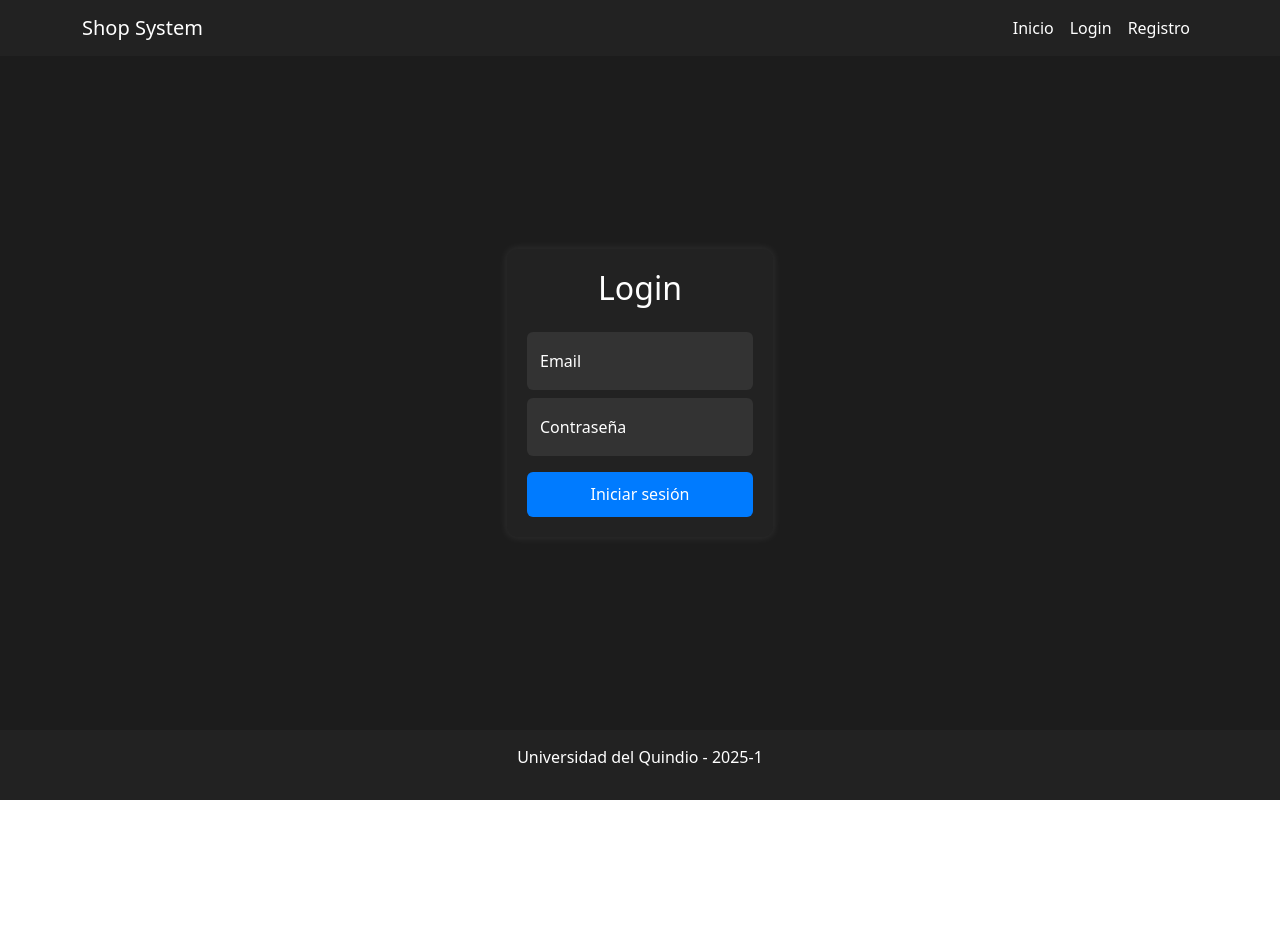
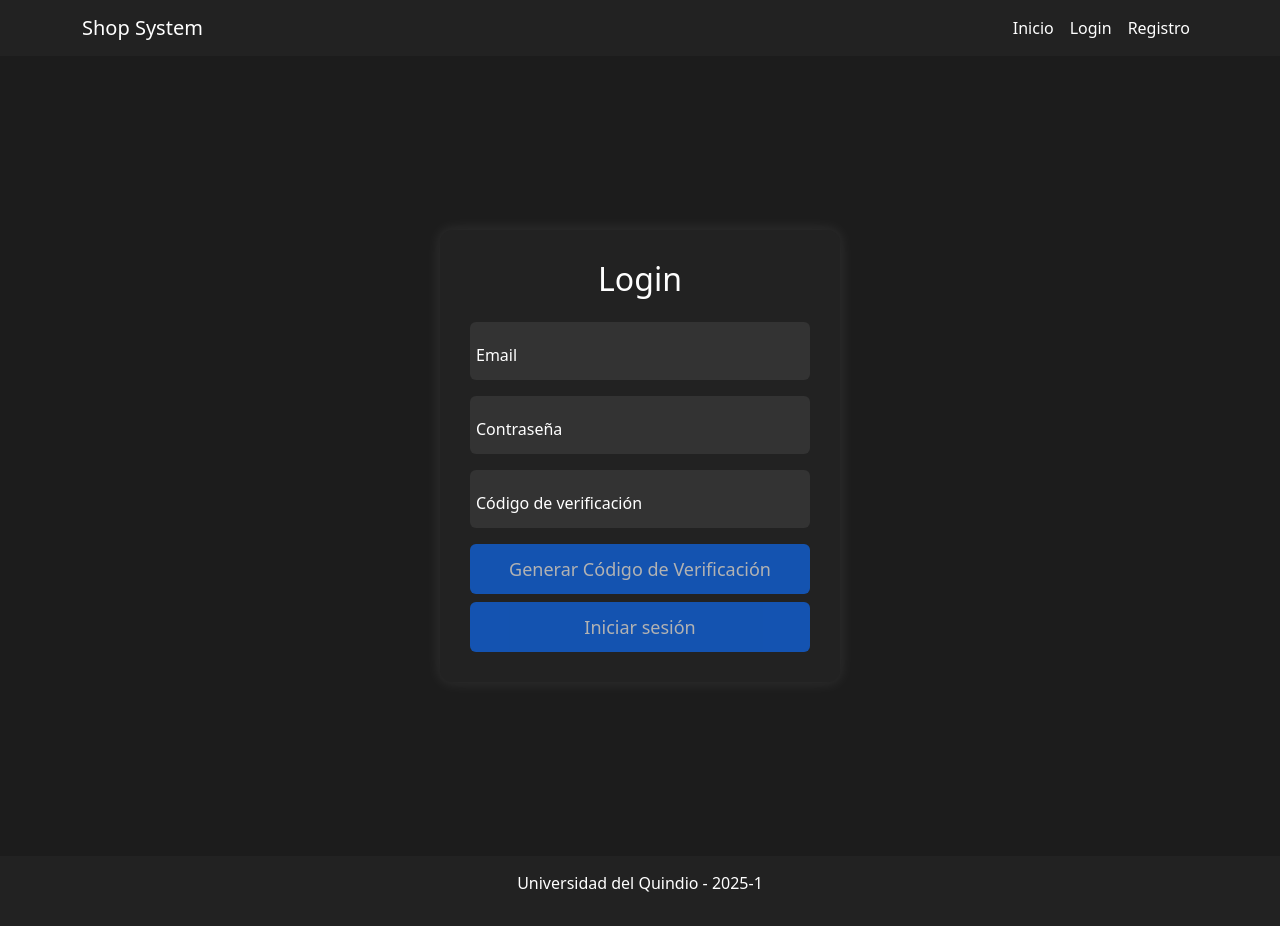
Before and after one commit to HulbertAlejandro/shopSystem-frontend, an Angular app: page /login in a window 1280 px wide. Before the commit the page ends 800 px from the top, so only its background shows below. Built offline with nearby package versions, Linux system fonts and the light colour scheme.

Commit message:
Implementar verificación de cuenta y ajustes en autenticación

```diff
--- a/angular.json
+++ b/angular.json
@@ -22,7 +22,7 @@
             "tsConfig": "tsconfig.app.json",
             "assets": [
               {
-                "glob": "**/*",
+                "glob": "*/",
                 "input": "public"
               }
             ],
@@ -80,7 +80,7 @@
             "tsConfig": "tsconfig.spec.json",
             "assets": [
               {
-                "glob": "**/*",
+                "glob": "*/",
                 "input": "public"
               }
             ],
--- a/package.json
+++ b/package.json
@@ -22,7 +22,7 @@
     "bootstrap": "^5.3.3",
     "buffer": "^6.0.3",
     "rxjs": "~7.8.0",
-    "sweetalert2": "^11.6.13",
+    "sweetalert2": "^11.17.2",
     "tslib": "^2.3.0",
     "zone.js": "~0.15.0"
   },
--- a/src/app/app.routes.ts
+++ b/src/app/app.routes.ts
@@ -2,11 +2,12 @@ import { Routes } from '@angular/router';
 import { InicioComponent } from './componentes/inicio/inicio.component';
 import { LoginComponent } from './componentes/login/login.component';
 import { RegistroComponent } from './componentes/registro/registro.component';
-
+import { VerificacionCuentaComponent } from './componentes/verificacion-cuenta/verificacion-cuenta.component'; // Importar el nuevo componente
 
 export const routes: Routes = [
    { path: '', component: InicioComponent },
    { path: 'login', component: LoginComponent },
    { path: 'registro', component: RegistroComponent },
+   { path: 'verificacion-cuenta', component: VerificacionCuentaComponent },
    { path: "**", pathMatch: "full", redirectTo: "" }
 ];
--- a/src/app/componentes/login/login.component.html
+++ b/src/app/componentes/login/login.component.html
@@ -1,10 +1,89 @@
-<div class="container">
+<!doctype html>
+<html lang="es">
+<head>
+    <meta charset="utf-8">
+    <meta name="viewport" content="width=device-width, initial-scale=1">
+    <title>Login</title>
+    <link href="https://cdn.jsdelivr.net/npm/bootstrap@5.3.0/dist/css/bootstrap.min.css" rel="stylesheet">
+    <style>
+        html, body {
+            height: 100vh;
+            margin: 0;
+            display: flex;
+            justify-content: center;
+            align-items: center;
+            background-color: #1c1c1c;
+            color: white;
+            flex-direction: column;
+        }
+
+        .form-container {
+            max-width: 400px;
+            width: 100%;
+            padding: 30px;
+            background: #222;
+            border-radius: 12px;
+            box-shadow: 0 0 15px rgba(255, 255, 255, 0.1);
+        }
+
+        .form-control {
+            background: #333;
+            color: white !important;
+            border: none;
+            height: 60px;
+            font-size: 16px;
+            padding: 15px;
+        }
+
+        .form-control::placeholder {
+            color: #bbb;
+        }
+
+        .form-control:focus {
+            background: #444;
+            color: white !important;
+        }
+
+        .form-floating label {
+            background: transparent !important;
+            color: white !important;
+            padding: 10px 5px;
+            transform: translateY(10px);
+        }
+
+        .form-floating>label::after {
+            background: transparent !important;
+        }
+
+        input:-webkit-autofill,
+        input:-webkit-autofill:hover,
+        input:-webkit-autofill:focus,
+        input:-webkit-autofill:active {
+            background-color: #333 !important;
+            color: white !important;
+            -webkit-text-fill-color: white !important;
+            -webkit-box-shadow: 0 0 0px 1000px #333 inset !important;
+        }
+
+        .btn-primary {
+            background-color: #007bff;
+            border: none;
+            height: 50px;
+            font-size: 18px;
+        }
+
+        .btn-primary:hover {
+            background-color: #0056b3;
+        }
+    </style>
+</head>
+<body>
     <div class="form-container">
         <form [formGroup]="loginForm" (ngSubmit)="iniciarSesion()">
             <h2 class="text-center mb-4">Login</h2>
 
-        <div class="form-floating mb-2">
-          <input type="correo" class="form-control" id="correo" formControlName="correo" placeholder="Email">
+            <div class="form-floating mb-3">
+                <input type="email" class="form-control" id="correo" formControlName="correo" placeholder="Email">
                 <label for="correo">Email</label>
             </div>
 
@@ -13,15 +92,23 @@
                 <label for="password">Contraseña</label>
             </div>
 
-        <!-- Mensaje de error solo si el botón fue presionado y el formulario es inválido -->
+            <div class="form-floating mb-3">
+                <input type="text" class="form-control" id="codigo" formControlName="codigo" placeholder="Código de verificación">
+                <label for="codigo">Código de verificación</label>
+            </div>
+
+            <!-- Botón para generar código -->
+            <button class="btn btn-primary w-100 mb-2" type="button" (click)="generarCodigo()"
+                [disabled]="loginForm.controls['correo'].invalid">Generar Código de Verificación</button>
+
             @if (submitted && loginForm.invalid) {
                 <p class="text-danger text-center">
-            Por favor, ingrese un email y contraseña válidos.
+                    Por favor, complete todos los campos correctamente.
                 </p>
             }
 
-        <!-- Botón de inicio de sesión -->
-        <button class="btn btn-primary w-100" type="submit">Iniciar sesión</button>
+            <button class="btn btn-primary w-100" type="submit" [disabled]="loginForm.invalid">Iniciar sesión</button>
         </form>
     </div>
-  </div>
+</body>
+</html>
--- a/src/app/componentes/login/login.component.ts
+++ b/src/app/componentes/login/login.component.ts
@@ -1,7 +1,7 @@
 import { Component } from '@angular/core';
 import { AbstractControlOptions, FormBuilder, FormGroup, Validators } from '@angular/forms';
 import { ReactiveFormsModule } from '@angular/forms';
-import { CommonModule } from '@angular/common'; // 🔹 IMPORTANTE: Necesario para usar @if
+import { CommonModule } from '@angular/common'; // 🔹 Necesario para usar @if
 import { AuthService } from '../../services/auth.service';
 import { LoginDTO } from '../../dto/login-dto';
 import Swal from 'sweetalert2';
@@ -19,26 +19,25 @@ export class LoginComponent {
 
   submitted = false; // Variable para controlar si se intentó enviar el formulario
 
-  constructor(private formBuilder: FormBuilder, private authService : AuthService,
+  constructor(private formBuilder: FormBuilder, private authService: AuthService,
     private tokenService: TokenService) {
     this.crearFormulario();
-
   }
 
   private crearFormulario() {
     this.loginForm = this.formBuilder.group({
       correo: ['', [Validators.required, Validators.email]],
-      password: ['', [Validators.required, Validators.minLength(7)]]
-    }
-  );
-
+      password: ['', [Validators.required, Validators.minLength(7)]],
+      codigo: ['', [Validators.required]] // 🔹 Se agregó el campo para el código de verificación
+    });
   }
 
   public iniciarSesion() {
     const loginDTO = this.loginForm.value as LoginDTO;
 
-    console.log(loginDTO.correo)
-    console.log(loginDTO.password)
+    console.log(loginDTO.correo);
+    console.log(loginDTO.password);
+    console.log(loginDTO.codigo); // 🔹 Se imprime el código de verificación
 
     this.authService.iniciarSesion(loginDTO).subscribe({
       next: (data) => {
@@ -46,12 +45,16 @@ export class LoginComponent {
       },
       error: (error) => {
         Swal.fire({
-            icon: 'error',
-            title: 'Error',
-            text: error.error.respuesta
+          icon: 'error',
+          title: 'Error',
+          text: error.error.respuesta
         });
-      },
+      }
     });
+  }
 
+  // 🔹 Función para generar el código de verificación (vacía por ahora)
+  public generarCodigo() {
+    console.log("Botón de generar código presionado");
   }
 }
--- a/src/app/componentes/registro/registro.component.html
+++ b/src/app/componentes/registro/registro.component.html
@@ -6,7 +6,6 @@
     <title>Registro</title>
     <link href="https://cdn.jsdelivr.net/npm/bootstrap@5.3.0/dist/css/bootstrap.min.css" rel="stylesheet">
     <style>
-        /* Centrar completamente el formulario */
         html, body {
             height: 100vh;
             margin: 0;
@@ -18,11 +17,10 @@
             flex-direction: column;
         }
 
-        /* Estilos del formulario */
         .form-container {
-            max-width: 600px; /* Más ancho */
+            max-width: 600px;
             width: 100%;
-            padding: 25px;
+            padding: 30px;
             background: #222;
             border-radius: 12px;
             box-shadow: 0 0 15px rgba(255, 255, 255, 0.1);
@@ -30,10 +28,11 @@
 
         .form-control {
             background: #333;
-            color: white;
+            color: white !important;
             border: none;
-            height: 45px;
-            font-size: 18px;
+            height: 50px;
+            font-size: 16px;
+            padding: 10px;
         }
 
         .form-control::placeholder {
@@ -42,7 +41,28 @@
 
         .form-control:focus {
             background: #444;
-            color: white;
+            color: white !important;
+        }
+
+        .form-floating label {
+            background: transparent !important;
+            color: white !important;
+            padding: 10px 5px;
+            transform: translateY(8px);
+        }
+
+        .form-floating>label::after {
+            background: transparent !important;
+        }
+
+        input:-webkit-autofill,
+        input:-webkit-autofill:hover,
+        input:-webkit-autofill:focus,
+        input:-webkit-autofill:active {
+            background-color: #333 !important;
+            color: white !important;
+            -webkit-text-fill-color: white !important;
+            -webkit-box-shadow: 0 0 0px 1000px #333 inset !important;
         }
 
         .btn-primary {
@@ -55,17 +75,6 @@
         .btn-primary:hover {
             background-color: #0056b3;
         }
-
-        /* Footer pegado abajo */
-        footer {
-            width: 100%;
-            text-align: center;
-            padding: 10px;
-            background: #222;
-            color: white;
-            position: absolute;
-            bottom: 0;
-        }
     </style>
 </head>
 <body>
@@ -75,14 +84,14 @@
 
             <div class="row">
                 <div class="col-md-6">
-                    <div class="form-floating mb-2">
-                        <input type="text" class="form-control" id="cedula" formControlName="cedula" placeholder="cedula">
+                    <div class="form-floating mb-3">
+                        <input type="text" class="form-control" id="cedula" formControlName="cedula" placeholder="Cédula">
                         <label for="cedula">Cédula</label>
                     </div>
                 </div>
                 <div class="col-md-6">
-                    <div class="form-floating mb-2">
-                        <input type="text" class="form-control" id="nombre" formControlName="nombre" placeholder="nombre">
+                    <div class="form-floating mb-3">
+                        <input type="text" class="form-control" id="nombre" formControlName="nombre" placeholder="Nombre">
                         <label for="nombre">Nombre</label>
                     </div>
                 </div>
@@ -90,14 +99,14 @@
 
             <div class="row">
                 <div class="col-md-6">
-                    <div class="form-floating mb-2">
-                        <input type="email" class="form-control" id="correo" formControlName="correo" placeholder="email">
+                    <div class="form-floating mb-3">
+                        <input type="email" class="form-control" id="correo" formControlName="correo" placeholder="Email">
                         <label for="correo">Email</label>
                     </div>
                 </div>
                 <div class="col-md-6">
-                    <div class="form-floating mb-2">
-                        <input type="text" class="form-control" id="direccion" formControlName="direccion" placeholder="direccion">
+                    <div class="form-floating mb-3">
+                        <input type="text" class="form-control" id="direccion" formControlName="direccion" placeholder="Dirección">
                         <label for="direccion">Dirección</label>
                     </div>
                 </div>
@@ -105,33 +114,30 @@
 
             <div class="row">
                 <div class="col-md-6">
-                    <div class="form-floating mb-2">
-                        <input type="number" class="form-control" id="telefono" formControlName="telefono" placeholder="telefono">
+                    <div class="form-floating mb-3">
+                        <input type="number" class="form-control" id="telefono" formControlName="telefono" placeholder="Teléfono">
                         <label for="telefono">Teléfono</label>
                     </div>
                 </div>
                 <div class="col-md-6">
-                    <div class="form-floating mb-2">
-                        <input type="password" class="form-control" id="password" formControlName="password" placeholder="password">
+                    <div class="form-floating mb-3">
+                        <input type="password" class="form-control" id="password" formControlName="password" placeholder="Contraseña">
                         <label for="password">Contraseña</label>
                     </div>
                 </div>
             </div>
 
             <div class="form-floating mb-3">
-                <input type="password" class="form-control" id="confirmaPassword" formControlName="confirmaPassword" placeholder="confirmaPassword">
+                <input type="password" class="form-control" id="confirmaPassword" formControlName="confirmaPassword" placeholder="Repetir Contraseña">
                 <label for="confirmaPassword">Repetir Contraseña</label>
             </div>
 
-            <!-- Mostrar mensaje si las contraseñas no coinciden -->
             @if (registroForm.hasError('passwordsMismatch')) {
                 <p class="text-danger">Las contraseñas no coinciden</p>
             }
 
-            <!-- Botón deshabilitado si el formulario no es válido -->
             <button class="btn btn-primary w-100" type="submit">Registrarse</button>
         </form>
     </div>
-
 </body>
 </html>
--- /dev/null
+++ b/src/app/componentes/verificacion-cuenta/verificacion-cuenta.component.html
@@ -0,0 +1,80 @@
+<!doctype html>
+<html lang="es">
+<head>
+    <meta charset="utf-8">
+    <meta name="viewport" content="width=device-width, initial-scale=1">
+    <title>Verificación de Cuenta</title>
+    <link href="https://cdn.jsdelivr.net/npm/bootstrap@5.3.0/dist/css/bootstrap.min.css" rel="stylesheet">
+    <style>
+        html, body {
+            height: 100vh;
+            margin: 0;
+            display: flex;
+            justify-content: center;
+            align-items: center;
+            background-color: #1c1c1c;
+            color: white;
+            flex-direction: column;
+        }
+
+        .form-container {
+            max-width: 400px;
+            width: 100%;
+            padding: 30px;
+            background: #222;
+            border-radius: 12px;
+            box-shadow: 0 0 15px rgba(255, 255, 255, 0.1);
+        }
+
+        .form-control {
+            background: #333;
+            color: white !important;
+            border: none;
+            height: 60px;
+            font-size: 16px;
+            padding: 15px;
+        }
+
+        .form-control::placeholder {
+            color: #bbb;
+        }
+
+        .form-control:focus {
+            background: #444;
+            color: white !important;
+        }
+
+        .btn-primary {
+            background-color: #007bff;
+            border: none;
+            height: 50px;
+            font-size: 18px;
+        }
+
+        .btn-primary:hover {
+            background-color: #0056b3;
+        }
+    </style>
+</head>
+<body>
+    <div class="form-container">
+        <form [formGroup]="verificacionForm" (ngSubmit)="verificarCuenta()">
+            <h2 class="text-center mb-4">Verificación de Cuenta</h2>
+
+            <p class="text-center">Ingrese su correo y el código que recibió para activar su cuenta.</p>
+
+            <div class="form-floating mb-3">
+                <input type="email" class="form-control" id="correo" formControlName="correo" placeholder="Correo electrónico">
+                <label for="correo">Correo electrónico</label>
+            </div>
+
+            <div class="form-floating mb-3">
+                <input type="text" class="form-control" id="codigoVerificacion" formControlName="codigoVerificacion" placeholder="Código de verificación">
+                <label for="codigoVerificacion">Código de verificación</label>
+            </div>
+
+            <button class="btn btn-primary w-100" type="submit" [disabled]="verificacionForm.invalid">Verificar Cuenta</button>
+        </form>
+    </div>
+</body>
+</html>
--- a/src/app/dto/login-dto.ts
+++ b/src/app/dto/login-dto.ts
@@ -1,4 +1,5 @@
 export interface LoginDTO {
     correo: string,
-    password: string
+    password: string,
+    codigo: string
  }
```
Also changed, not shown: src/app/componentes/registro/registro.component.ts (+5 -3 lines), src/app/componentes/verificacion-cuenta/verificacion-cuenta.component.ts (added, +43 -0 lines), src/app/componentes/verificacion-cuenta/verificacion-cuenta.component.css (added), 1 other file (tests, documents, lock files or other folders). Lines whose indentation alone changed are shown as unchanged.
